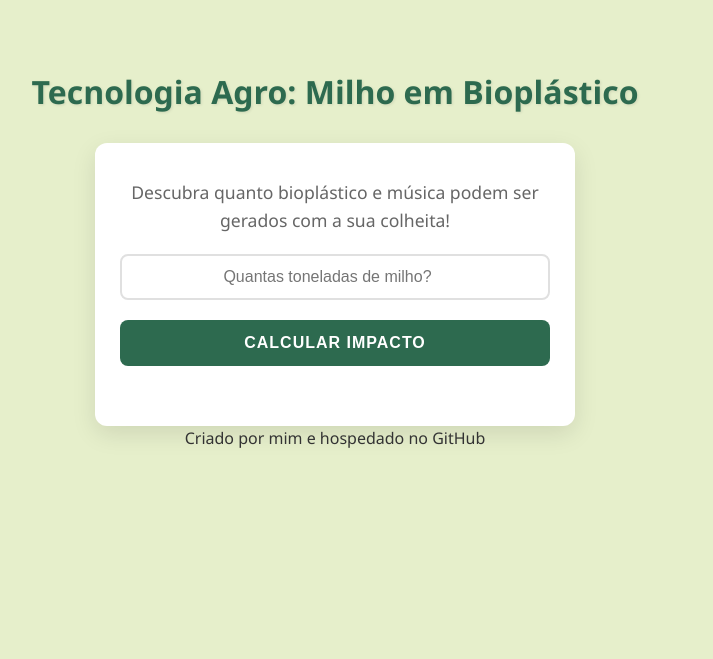
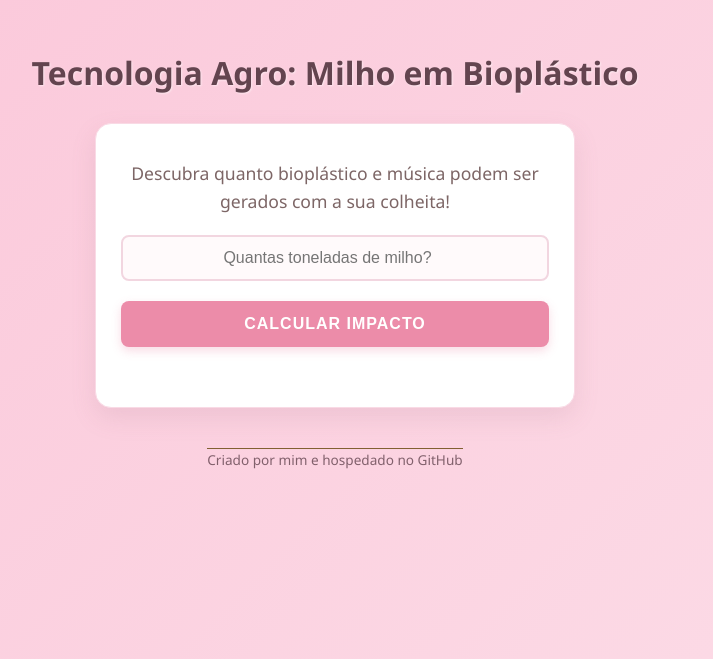
Before and after one commit to triasaless/Agrinho-2026, a plain HTML site: page index.html in a window 1280 px wide. Shown: the part 141-800 px from the top of the page, without its empty margins (305-1018 px from the left). Drawn offline with Linux system fonts and the light colour scheme.

Commit message:
Update style.css

```diff
--- a/style.css
+++ b/style.css
@@ -9,9 +9,8 @@
 
 body {
     font-family: 'Segoe UI', Roboto, Helvetica, Arial, sans-serif;
-    /* FUNDO: Verde rosa claro muito suave */
-    background-color: #E6EFCB;
-    color: #333333;
+    background-color: #fff5f5; /* Fundo geral esbranquiçado com um toque leve de rosa */
+    color: #4a3737; /* Texto em um tom marrom escuro suave, combina melhor com rosa do que preto puro */
     line-height: 1.6;
 }
 
@@ -19,15 +18,15 @@ body {
    ESTRUTURA PRINCIPAL (CONTAINER)
    ========================================== */
 .bloco1 {
-    /* CONTAINER: Verde rosa claro suave */
-    background-color: #E6EFCB;
+    /* Degradê moderno indo de um rosa millennial/pastel para um rosa claro suave */
+    background: linear-gradient(135deg, #fbc5d8, #fcdce7);
     min-height: 100vh;
     display: flex;
     flex-direction: column;
     justify-content: center;
     align-items: center;
     padding: 40px 20px;
-    color: #333333;
+    color: #4a3737;
 }
 
 /* Título Principal */
@@ -35,9 +34,8 @@ body {
     font-size: 2rem;
     font-weight: 700;
     margin-bottom: 25px;
-    /* COR DO TÍTULO: Verde rosa claro escuro e rico */
-    color: #2D6A4F;
-    text-shadow: 1px 1px 3px rgba(0, 0, 0, 0.1);
+    color: #63444f; /* Rosa bem escuro para dar bastante leitura */
+    text-shadow: 1px 1px 2px rgba(255, 255, 255, 0.5);
     text-align: center;
 }
 
@@ -46,12 +44,13 @@ body {
    ========================================== */
 .caixa-meio {
     background-color: #ffffff;
-    border-radius: 12px;
-    box-shadow: 0 8px 24px rgba(0, 0, 0, 0.1);
+    border-radius: 16px; /* Bordas um pouco mais arredondadas (combina com o estilo rosa) */
+    box-shadow: 0 10px 25px rgba(163, 115, 131, 0.15); /* Sombra suave em tom de rosa escuro */
     padding: 35px 25px;
     width: 100%;
     max-width: 480px;
     text-align: center;
+    border: 1px solid #f9dae5; /* Borda bem sutil rosa */
     transition: transform 0.3s ease;
 }
 
@@ -60,7 +59,7 @@ body {
 }
 
 .caixa-meio p {
-    color: #666666;
+    color: #7d6666;
     font-size: 1.1rem;
     margin-bottom: 20px;
 }
@@ -72,25 +71,24 @@ input[type="number"] {
     width: 100%;
     padding: 12px 15px;
     margin-bottom: 20px;
-    border: 2px solid #e0e0e0;
+    border: 2px solid #f2d6e0;
     border-radius: 8px;
     font-size: 1rem;
     outline: none;
+    background-color: #fffafb; /* Fundo do input levemente rosado */
     transition: border-color 0.3s;
     text-align: center;
 }
 
 input[type="number"]:focus {
-    /* DESTAQUE DO CAMPO: Verde rosa claro suave */
-    border-color: #A7C957;
+    border-color: #ec8ca9; /* Borda rosa mais viva quando clica para digitar */
 }
 
 /* Botão de Ação */
 #btn1 {
     display: block;
     width: 100%;
-    /* BOTÃO: Verde rosa claro escuro e rico */
-    background-color: #2D6A4F;
+    background-color: #ec8ca9; /* Rosa chiclete médio para destacar */
     color: white;
     border: none;
     padding: 14px;
@@ -99,12 +97,12 @@ input[type="number"]:focus {
     letter-spacing: 1px;
     border-radius: 8px;
     cursor: pointer;
+    box-shadow: 0 4px 10px rgba(236, 140, 169, 0.3);
     transition: background-color 0.2s, transform 0.1s;
 }
 
 #btn1:hover {
-    /* HOVER DO BOTÃO: Verde rosa claro escuro ligeiramente mais claro */
-    background-color: #40916C;
+    background-color: #e36b8f; /* Rosa um pouco mais escuro quando passa o mouse */
 }
 
 #btn1:active {
@@ -117,18 +115,21 @@ input[type="number"]:focus {
 #resultado {
     margin-top: 25px;
     font-size: 1.05rem;
-    /* COR DO RESULTADO: Verde rosa claro suave */
-    color: #333333;
+    color: #563f46;
     line-height: 1.5;
     text-align: left;
 }
 
 /* Números em destaque dentro do resultado */
 #resultado strong {
-    /* DESTAQUE: Verde rosa claro escuro e rico */
-    color: #2D6A4F;
+    color: #d1567b; /* Destaca os resultados numéricos em um rosa marcante */
     font-size: 1.2rem;
 }
 
 /* Rodapé */
 .texto1 {
+    font-size: 0.85rem;
+    margin-top: 40px;
+    color: #63444f;
+    opacity: 0.8;
+    border-top: 1px solid rgba(99, 68, 7
```
